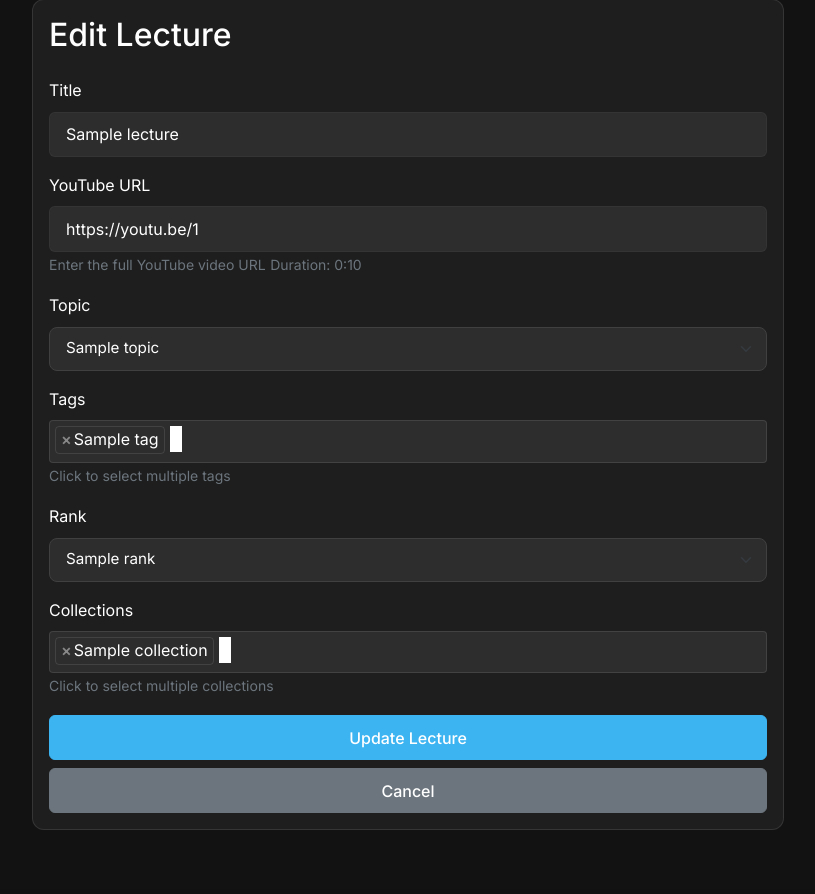
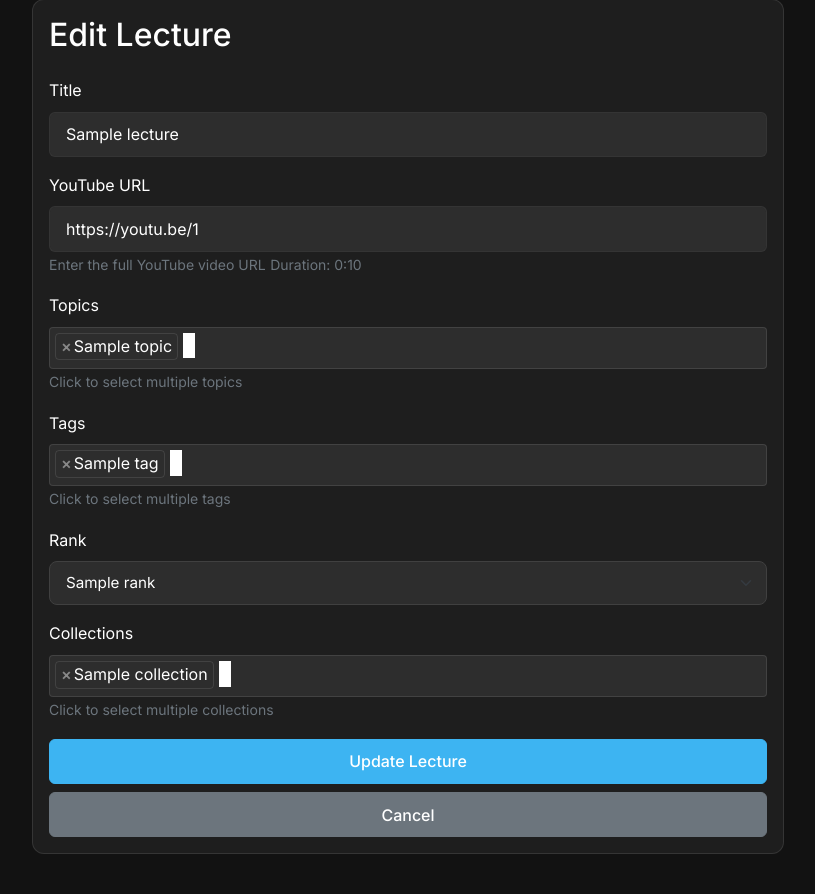
Before and after one commit to SoumyaK4/BadukTube, a Flask app: page /admin/lecture/edit/1 in a window 1280 px wide. Shown: the part 91-985 px from the top of the page, without its empty margins (232-1047 px from the left). Run offline with Flask 3, Linux system fonts and the light colour scheme; a user stored in the database is signed in; tables that the repository leaves empty hold one stand-in row (values such as "Sample post"); some libraries are stand-ins or nearby versions.

Commit message:
feat: multi topic in edit

```diff
--- a/forms.py
+++ b/forms.py
@@ -10,7 +10,7 @@ class LoginForm(FlaskForm):
 class LectureForm(FlaskForm):
     title = StringField('Title', validators=[DataRequired()])
     youtube_url = StringField('YouTube URL', validators=[DataRequired(), URL()])
-    topics = SelectField('Topic', coerce=int)
+    topics = SelectMultipleField('Topics', coerce=int)
     tags = SelectMultipleField('Tags', coerce=int)
     rank = SelectField('Rank', coerce=int)
     collections = SelectMultipleField('Collections', coerce=int)
--- a/routes.py
+++ b/routes.py
@@ -132,7 +132,7 @@ def edit_lecture(lecture_id):
                 lecture.publish_date = video_info['publish_date']
 
             # Update relationships
-            selected_topic = Topic.query.get(form.topics.data)
+            selected_topics = Topic.query.filter(Topic.id.in_(form.topics.data)).all()
             selected_tags = Tag.query.filter(Tag.id.in_(form.tags.data)).all()
             selected_rank = Rank.query.get(form.rank.data)
             selected_collections = Collection.query.filter(Collection.id.in_(form.collections.data)).all()
@@ -142,8 +142,7 @@ def edit_lecture(lecture_id):
             lecture.tags = []
 
             # Add new selections
-            if selected_topic:
-                lecture.topics.append(selected_topic)
+            lecture.topics = selected_topics
             lecture.tags = selected_tags
 
             lecture.rank_id = selected_rank.id if selected_rank else None
@@ -176,11 +175,10 @@ def edit_lecture(lecture_id):
         form.title.data = lecture.title
         form.youtube_url.data = f"https://youtu.be/{lecture.youtube_id}"
 
-        # Set form data to first item in each relationship for topic
-        if lecture.topics:
-            form.topics.data = lecture.topics[0].id
+        # Set topics data (multi-select)
+        form.topics.data = [topic.id for topic in lecture.topics]
 
-        # Set tags (now multi-select)
+        # Set tags (multi-select)
         form.tags.data = [tag.id for tag in lecture.tags]
 
         form.rank.data = lecture.rank_id if lecture.rank_id else None
--- a/templates/admin/edit_lecture.html
+++ b/templates/admin/edit_lecture.html
@@ -38,10 +38,10 @@
                             <small class="text-muted">Duration: {{ lecture.duration_seconds|int//60 }}:{{ '%02d'|format(lecture.duration_seconds|int%60) }}</small>
                             {% endif %}
                         </div>
-
                         <div class="mb-3">
                             {{ form.topics.label(class="form-label") }}
-                            {{ form.topics(class="form-select") }}
+                            {{ form.topics(class="form-select select2-multi", multiple=True) }}
+                            <small class="form-text text-muted">Click to select multiple topics</small>
                             {% if form.topics.errors %}
                             <div class="invalid-feedback d-block">
                                 {% for error in form.topics.errors %}
@@ -49,7 +49,6 @@
                                 {% endfor %}
                             </div>
                             {% endif %}
-
                         </div>
 
                         <div class="mb-3">
```
